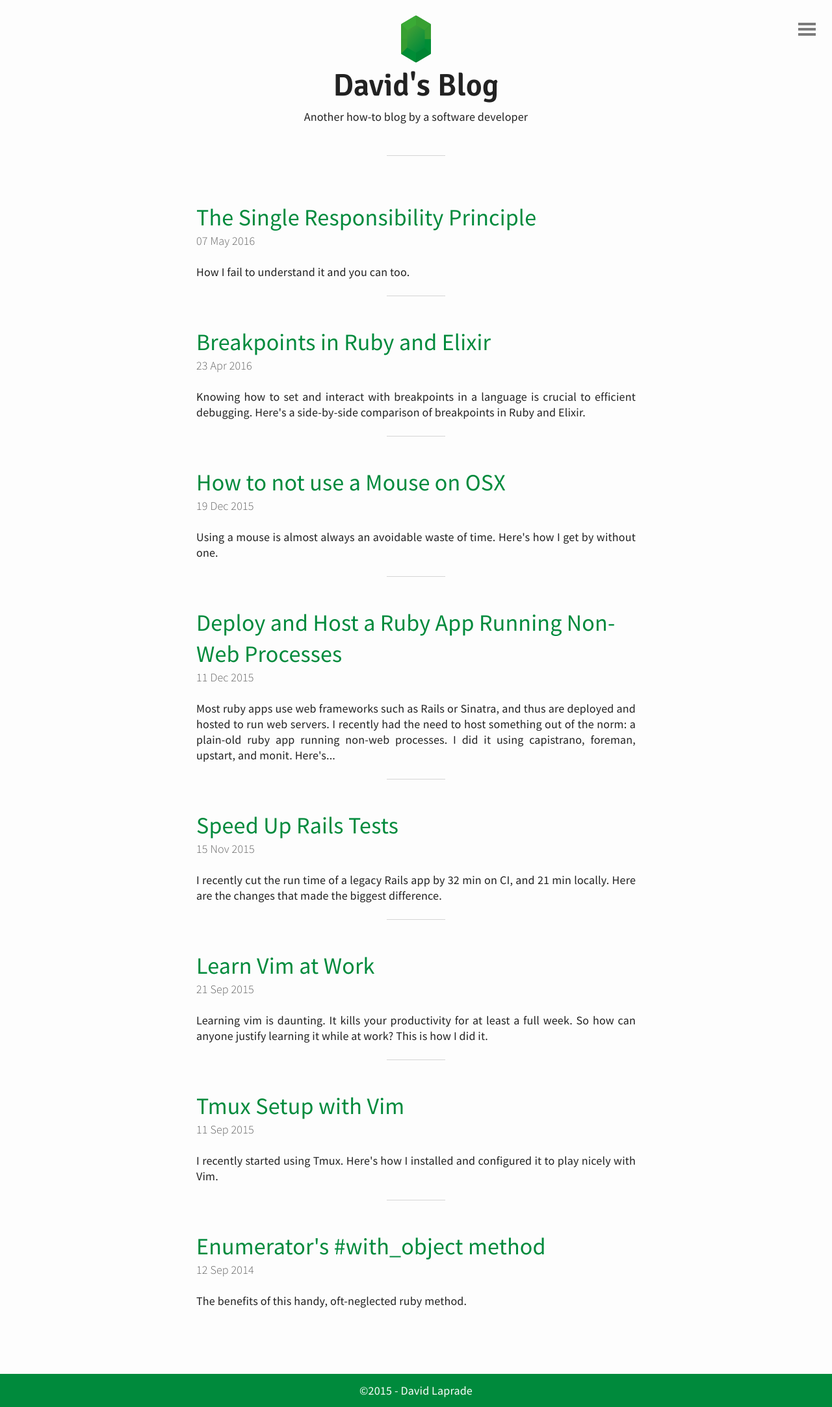
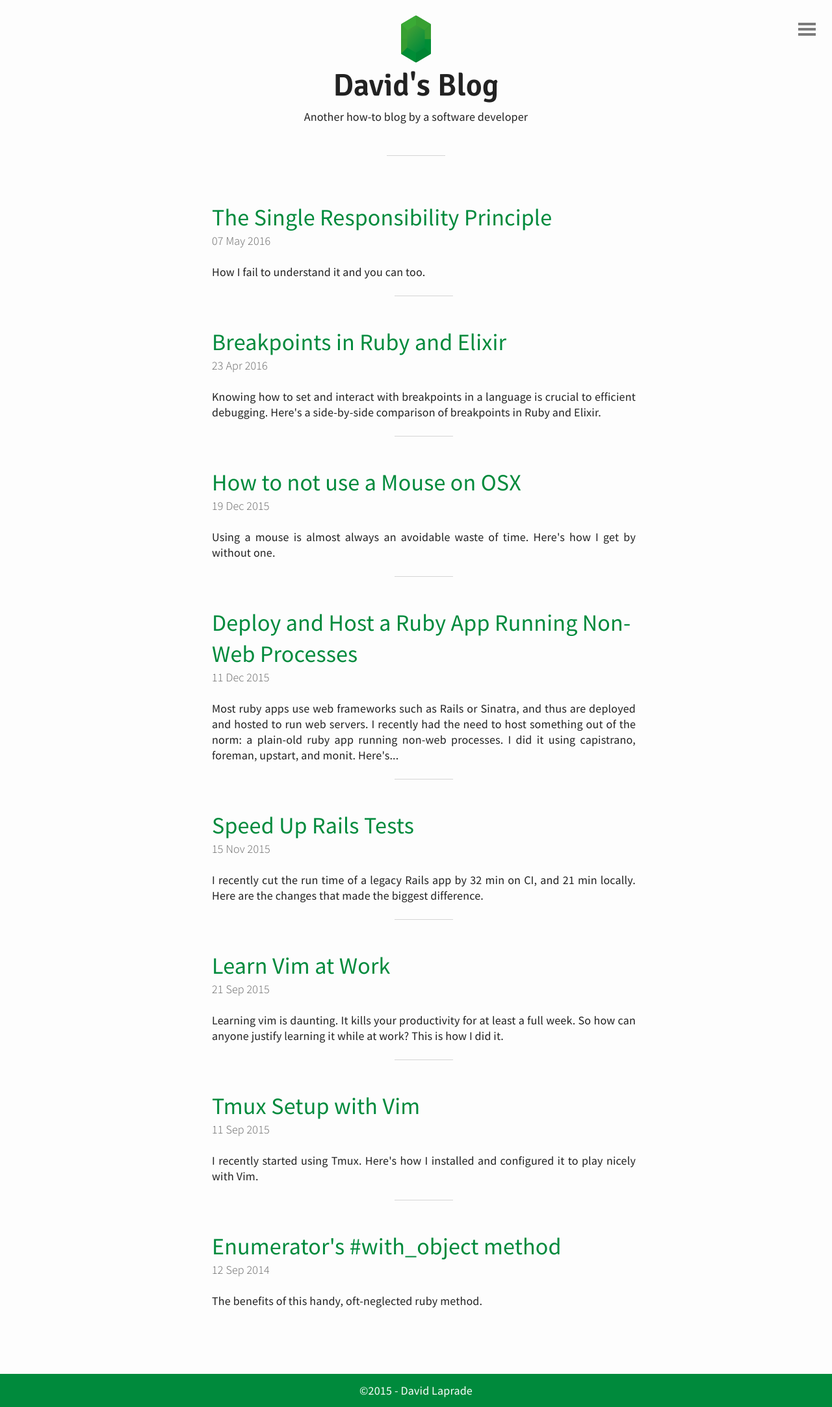
Before and after one commit to davidlaprade/davidlaprade.github.io, a Jekyll site: the page built from index.html, in a window 1280 px wide. Shown: the whole page at 65% size. Built offline with Jekyll 4.4.1, drawn with Linux system fonts in a browser that asks for light colours; the list of posts is cut into pages by our own code.

Commit message:
Indent list items consistently with blockquotes and code

```diff
--- a/_sass/custom.scss
+++ b/_sass/custom.scss
@@ -94,3 +94,8 @@ h2, h3, h4, h5 {
 a {
   font-weight: 400;
 }
+
+// indent list items
+li {
+  margin-left: 1.3334em;
+}
```
